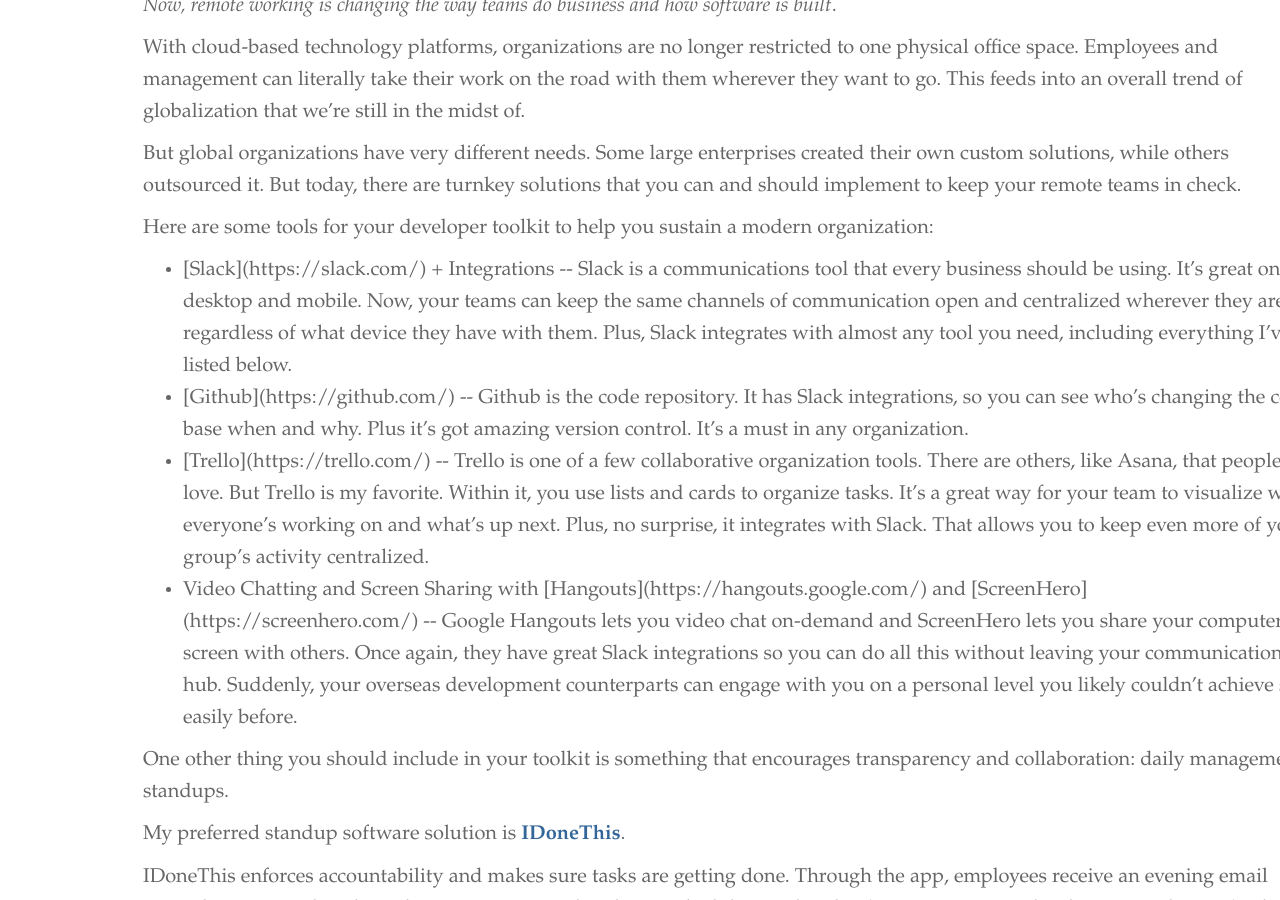
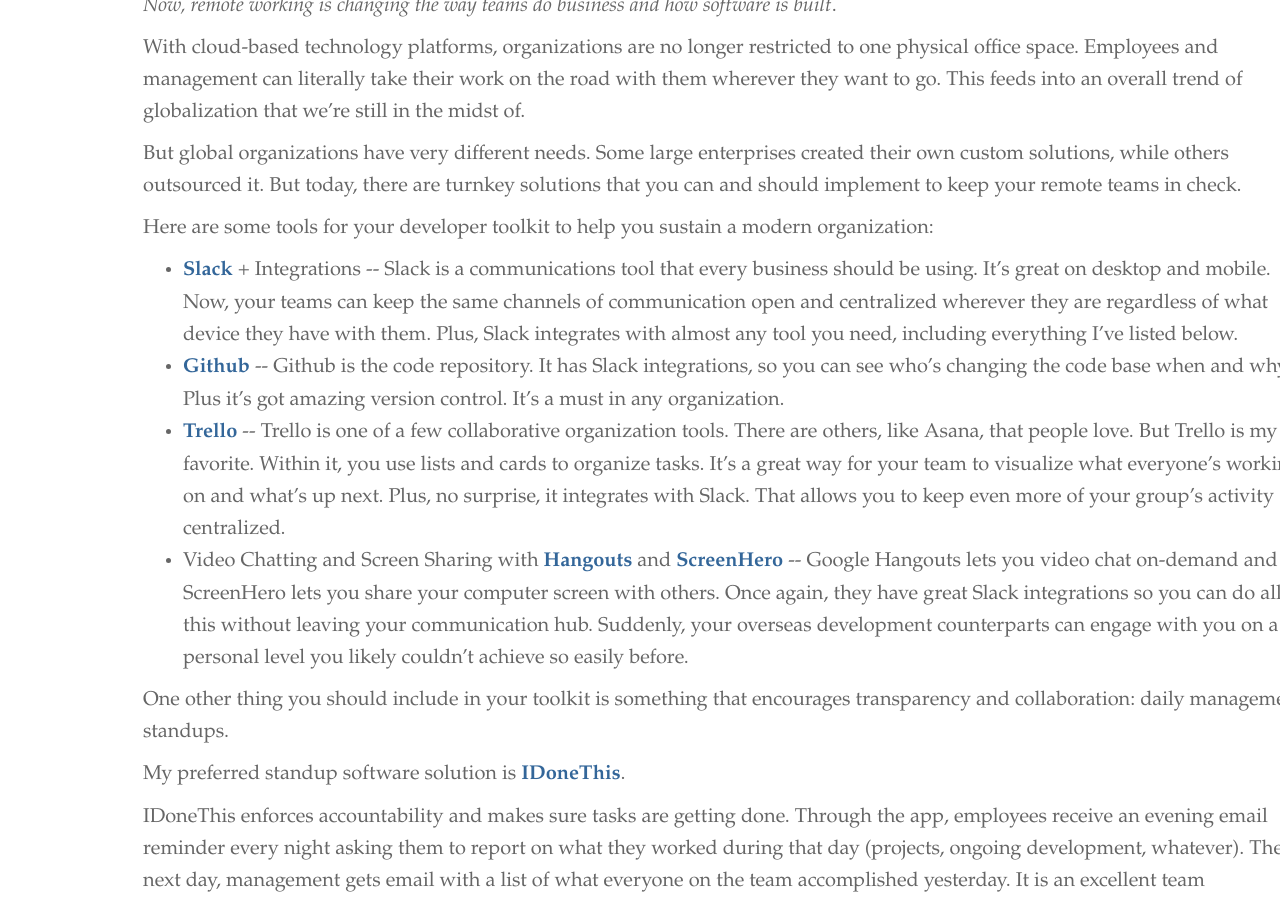
Before and after one commit to chowdhury/nikolai.in, a Jekyll site: the page built from _posts/2015-09-23-toolkit-remote-teams.md, in a window 1280 px wide and 900 px high, scrolled down 644 px. Built offline with Jekyll 4.4.1, drawn with Linux system fonts in a browser that asks for light colours; nearby versions of some CDN libraries; some web fonts are replaced; comment, search, counter and statistics services are not loaded; some of the changed lines change nothing that is shown.

Commit message:
Fixing links for the list

```diff
--- a/_posts/2015-09-23-toolkit-remote-teams.md
+++ b/_posts/2015-09-23-toolkit-remote-teams.md
@@ -22,10 +22,10 @@
 But global organizations have very different needs. Some large enterprises created their own custom solutions, while others outsourced it. But today, there are turnkey solutions that you can and should implement to keep your remote teams in check.
 
 Here are some tools for your developer toolkit to help you sustain a modern organization:
-<ul><li>[Slack](https://slack.com/) + Integrations -- Slack is a communications tool that every business should be using. It’s great on desktop and mobile. Now, your teams can keep the same channels of communication open and centralized wherever they are regardless of what device they have with them. Plus, Slack integrates with almost any tool you need, including everything I’ve listed below.</li>
-<li>[Github](https://github.com/) -- Github is the code repository. It has Slack integrations, so you can see who’s changing the code base when and why. Plus it’s got amazing version control. It’s a must in any organization.</li>
-<li>[Trello](https://trello.com/) -- Trello is one of a few collaborative organization tools. There are others, like Asana, that people love. But Trello is my favorite. Within it, you use lists and cards to organize tasks. It’s a great way for your team to visualize what everyone’s working on and what’s up next. Plus, no surprise, it integrates with Slack. That allows you to keep even more of your group’s activity centralized.</li>
-<li>Video Chatting and Screen Sharing with [Hangouts](https://hangouts.google.com/) and [ScreenHero](https://screenhero.com/) -- Google Hangouts lets you video chat on-demand and ScreenHero lets you share your computer screen with others. Once again, they have great Slack integrations so you can do all this without leaving your communication hub. Suddenly, your overseas development counterparts can engage with you on a personal level you likely couldn’t achieve so easily before.</li></ul>
+<ul><li><a href="https://slack.com/">Slack</a> + Integrations -- Slack is a communications tool that every business should be using. It’s great on desktop and mobile. Now, your teams can keep the same channels of communication open and centralized wherever they are regardless of what device they have with them. Plus, Slack integrates with almost any tool you need, including everything I’ve listed below.</li>
+<li><a href="https://github.com/">Github</a> -- Github is the code repository. It has Slack integrations, so you can see who’s changing the code base when and why. Plus it’s got amazing version control. It’s a must in any organization.</li>
+<li><a href="https://trello.com/">Trello</a> -- Trello is one of a few collaborative organization tools. There are others, like Asana, that people love. But Trello is my favorite. Within it, you use lists and cards to organize tasks. It’s a great way for your team to visualize what everyone’s working on and what’s up next. Plus, no surprise, it integrates with Slack. That allows you to keep even more of your group’s activity centralized.</li>
+<li>Video Chatting and Screen Sharing with <a href="https://hangouts.google.com/">Hangouts</a> and <a href="https://screenhero.com/">ScreenHero</a> -- Google Hangouts lets you video chat on-demand and ScreenHero lets you share your computer screen with others. Once again, they have great Slack integrations so you can do all this without leaving your communication hub. Suddenly, your overseas development counterparts can engage with you on a personal level you likely couldn’t achieve so easily before.</li></ul>
 
 One other thing you should include in your toolkit is something that encourages transparency and collaboration: daily management standups.
 
```
